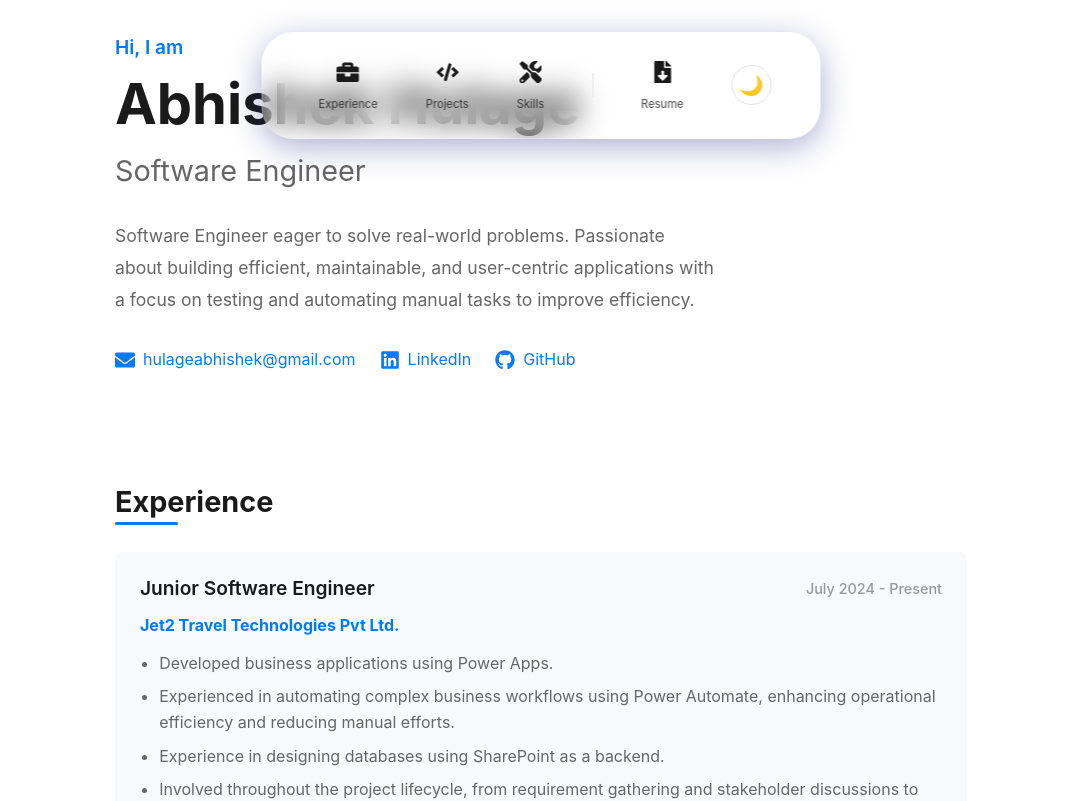
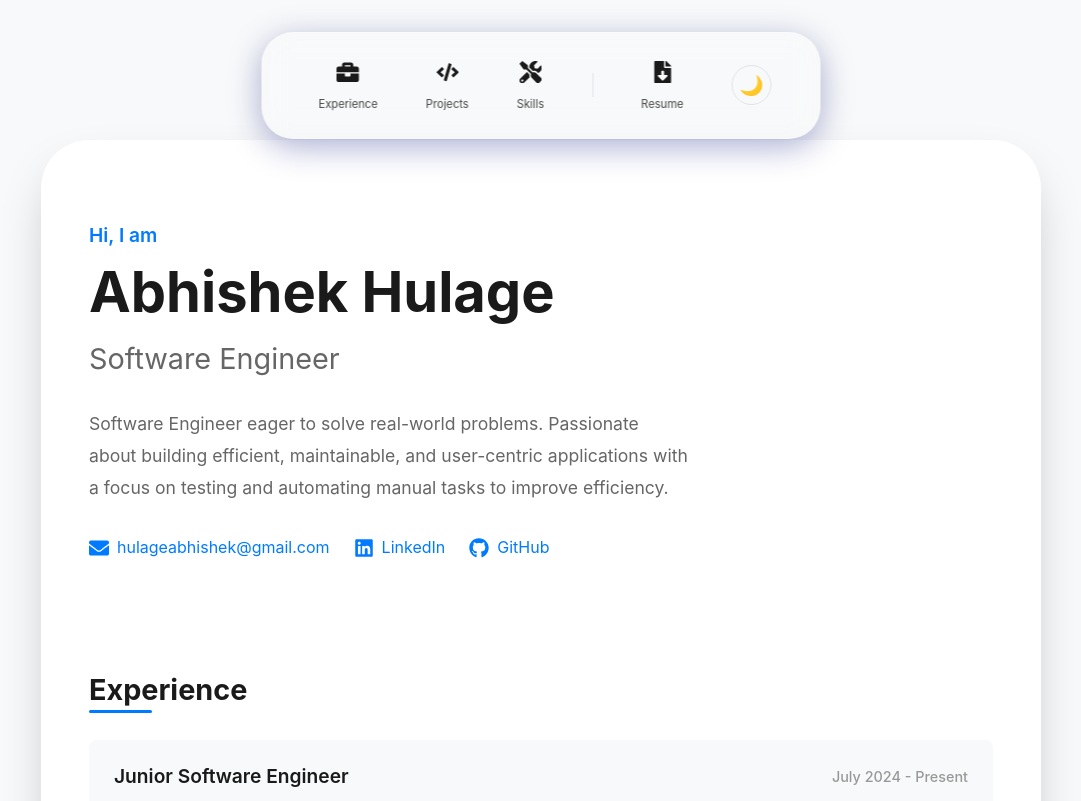
Before and after one commit to rohan-hulage/rohan-hulage.github.io, a React (Vite) app: page / in a window 1280 px wide. Shown: the top 801 px of the page, without its empty margins (99-1180 px from the left). Built offline with nearby package versions, Linux system fonts and the light colour scheme.

Commit message:
refactor: Extract app container styles from inline to a new CSS file and update body background.

```diff
--- a/src/App.tsx
+++ b/src/App.tsx
@@ -1,6 +1,7 @@
 
 
 import { ThemeProvider } from './context/ThemeContext';
+import './styles/app-container.css';
 
 import Hero from './components/Hero';
 import Experience from './components/Experience';
@@ -11,14 +12,7 @@ import FloatingNav from './components/FloatingNav';
 function App() {
   return (
     <ThemeProvider>
-      <div style={{
-        maxWidth: '900px',
-        margin: '0 auto',
-        padding: '0 1.5rem',
-        minHeight: '100vh',
-        display: 'flex',
-        flexDirection: 'column'
-      }}>
+      <div className="app-container">
 
 
         <main style={{ flex: 1, paddingBottom: '4rem' }}>
--- a/src/index.css
+++ b/src/index.css
@@ -1,4 +1,3 @@
-
 :root {
   /* Common variables */
   --font-family: 'Inter', system-ui, -apple-system, BlinkMacSystemFont, 'Segoe UI', Roboto, Oxygen, Ubuntu, Cantarell, 'Open Sans', 'Helvetica Neue', sans-serif;
@@ -17,8 +16,8 @@
   --accent-hover: #0056b3;
 
   --border-color: #dee2e6;
-  --shadow-sm: 0 1px 2px rgba(0,0,0,0.05);
-  --shadow-md: 0 4px 6px rgba(0,0,0,0.1);
+  --shadow-sm: 0 1px 2px rgba(0, 0, 0, 0.05);
+  --shadow-md: 0 4px 6px rgba(0, 0, 0, 0.1);
 }
 
 [data-theme='dark'] {
@@ -35,8 +34,8 @@
   --accent-hover: #007bff;
 
   --border-color: #333333;
-  --shadow-sm: 0 1px 2px rgba(0,0,0,0.3);
-  --shadow-md: 0 4px 6px rgba(0,0,0,0.4);
+  --shadow-sm: 0 1px 2px rgba(0, 0, 0, 0.3);
+  --shadow-md: 0 4px 6px rgba(0, 0, 0, 0.4);
 }
 
 * {
@@ -47,7 +46,7 @@
 
 body {
   font-family: var(--font-family);
-  background-color: var(--bg-primary);
+  background-color: var(--bg-secondary);
   color: var(--text-primary);
   transition: background-color var(--transition-speed), color var(--transition-speed);
   line-height: 1.6;
@@ -63,7 +62,12 @@ a:hover {
   color: var(--accent-hover);
 }
 
-h1, h2, h3, h4, h5, h6 {
+h1,
+h2,
+h3,
+h4,
+h5,
+h6 {
   color: var(--text-primary);
   margin-bottom: 0.5rem;
   line-height: 1.2;
--- /dev/null
+++ b/src/styles/app-container.css
@@ -0,0 +1,22 @@
+.app-container {
+    max-width: 1000px;
+    margin: 140px auto 2rem;
+    padding: 3rem;
+    min-height: calc(100vh - 160px);
+    display: flex;
+    flex-direction: column;
+    background-color: var(--bg-primary);
+    border-radius: 3rem;
+    box-shadow: 0 25px 50px -12px rgba(0, 0, 0, 0.25);
+    position: relative;
+    z-index: 1;
+    transition: background-color var(--transition-speed);
+}
+
+@media (max-width: 768px) {
+    .app-container {
+        margin: 100px 1rem 1rem;
+        padding: 1.5rem;
+        border-radius: 2rem;
+    }
+}
```
